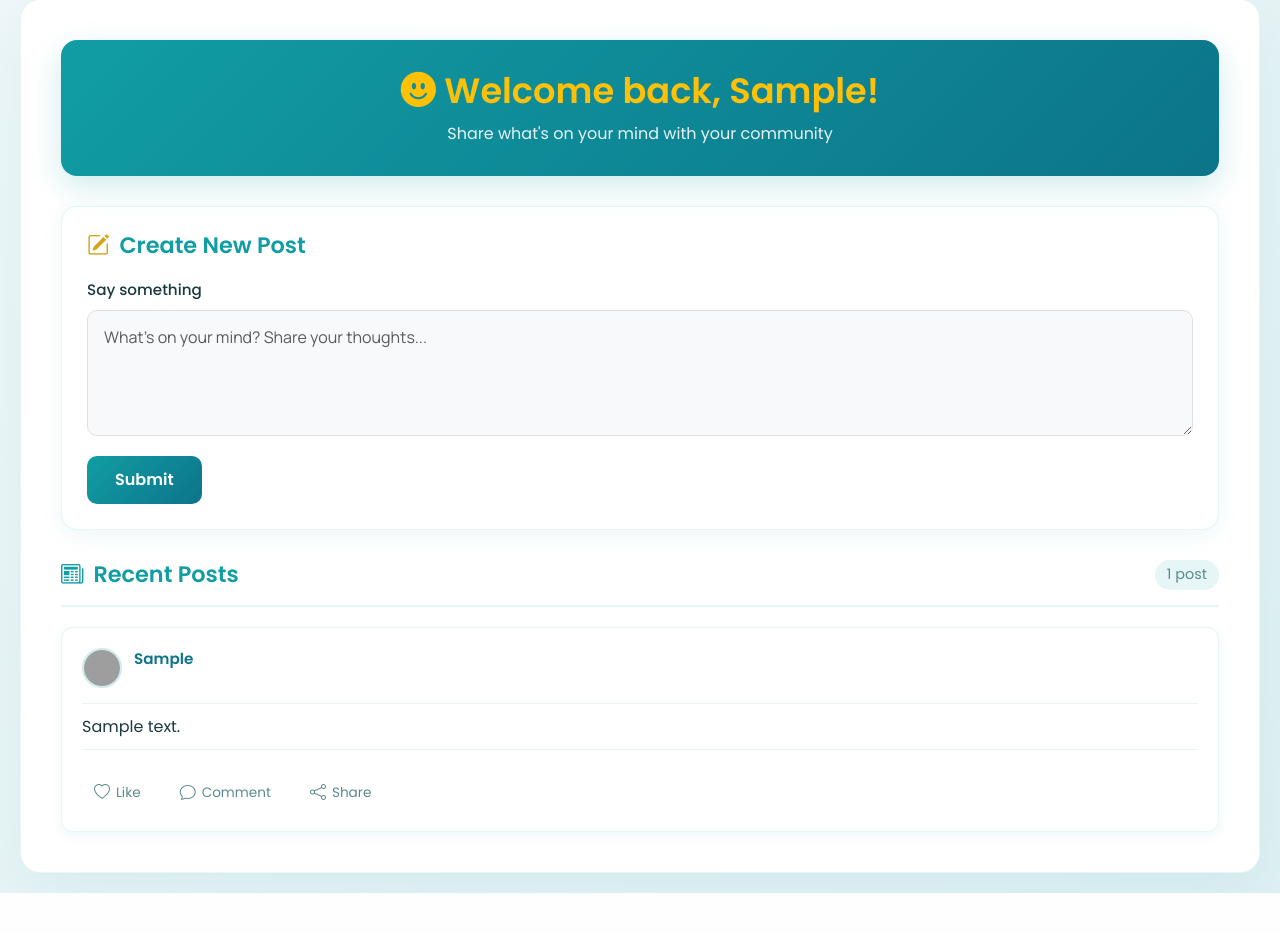
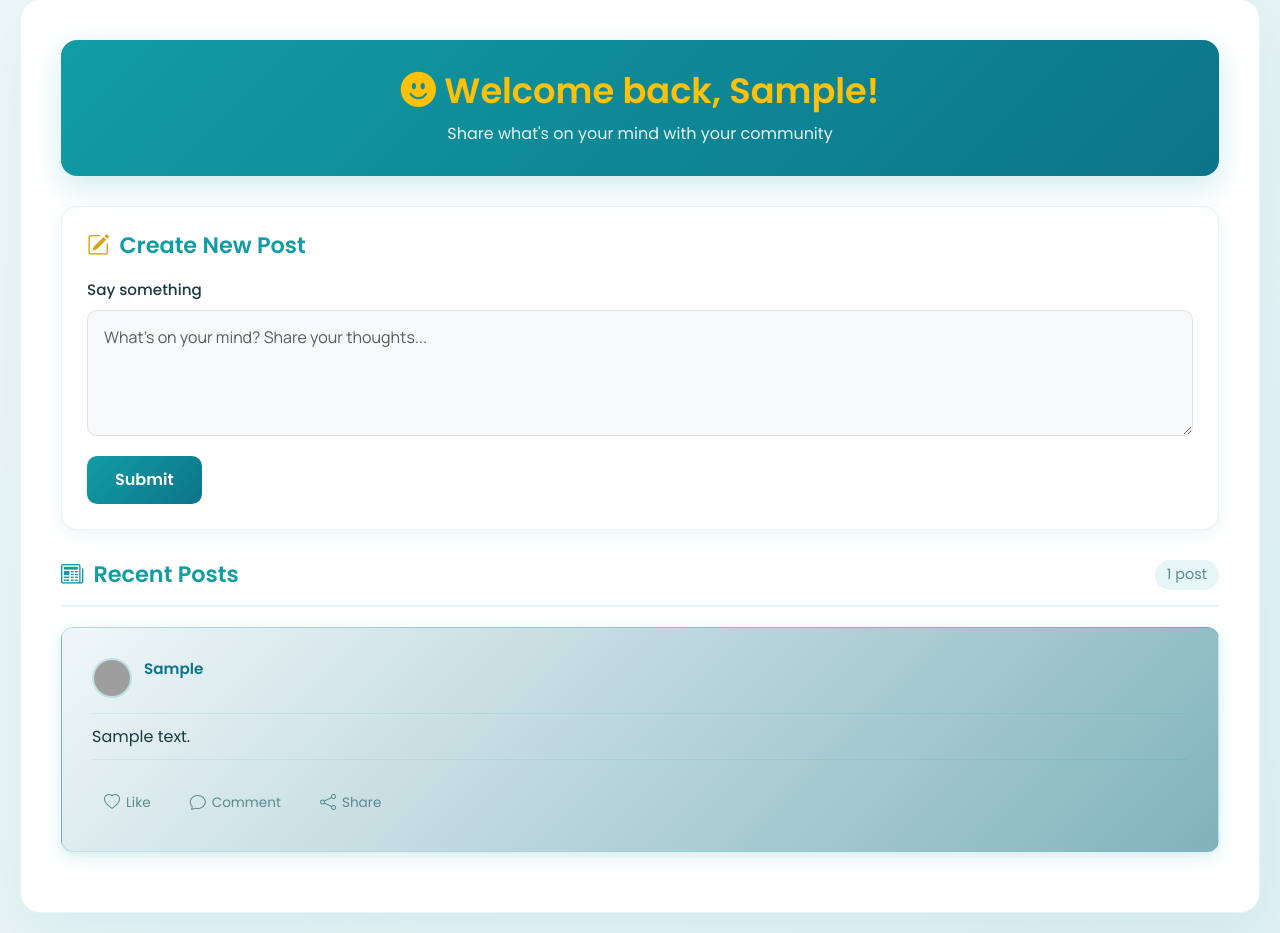
Before and after one commit to RondaEdo/PythonFlask-Microblog, a Flask app: page / in a window 1280 px wide. Shown: the part 169-1102 px from the top of the page. Before the commit the page ends 1062 px from the top, so only its background shows below. Run offline with Flask 3, Linux system fonts and the light colour scheme; a user stored in the database is signed in; tables that the repository leaves empty hold one stand-in row (values such as "Sample post"); grey boxes are pictures that could not be loaded.

Commit message:
Update main.css

```diff
--- a/app/static/css/main.css
+++ b/app/static/css/main.css
@@ -482,13 +482,14 @@ a:not(.nav-link):not(.nav-brand):hover {
 
 /* ===== POST ITEM STYLES ===== */
 .post-item {
-    background: white;
+    background: linear-gradient(135deg, #F0F7F9 0%, #81b3bd 100%);
+    border: 1px solid rgba(17, 157, 164, 0.2);
+    box-shadow: 0 6px 20px rgba(17, 157, 164, 0.12),
+                0 2px 6px rgba(17, 157, 164, 0.08);
     border-radius: 12px;
-    padding: 20px;
-    box-shadow: 0 4px 12px rgba(17, 157, 164, 0.08);
-    border: 1px solid rgba(17, 157, 164, 0.1);
+    padding: 30px;
     transition: all 0.3s ease;
-    margin-bottom: 0;
+    margin-bottom: 20px;
     width: 100%;
 }
 
```
